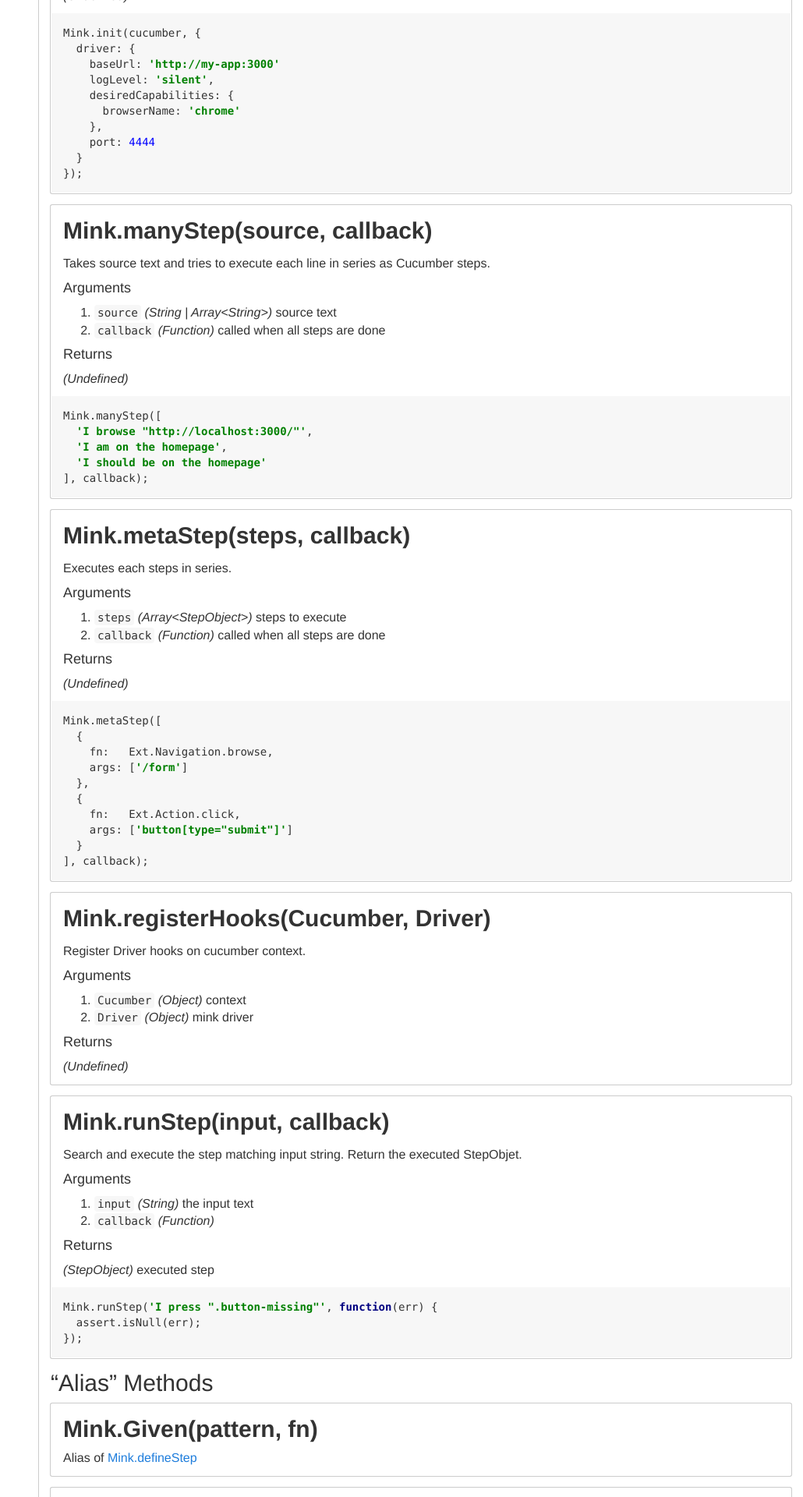
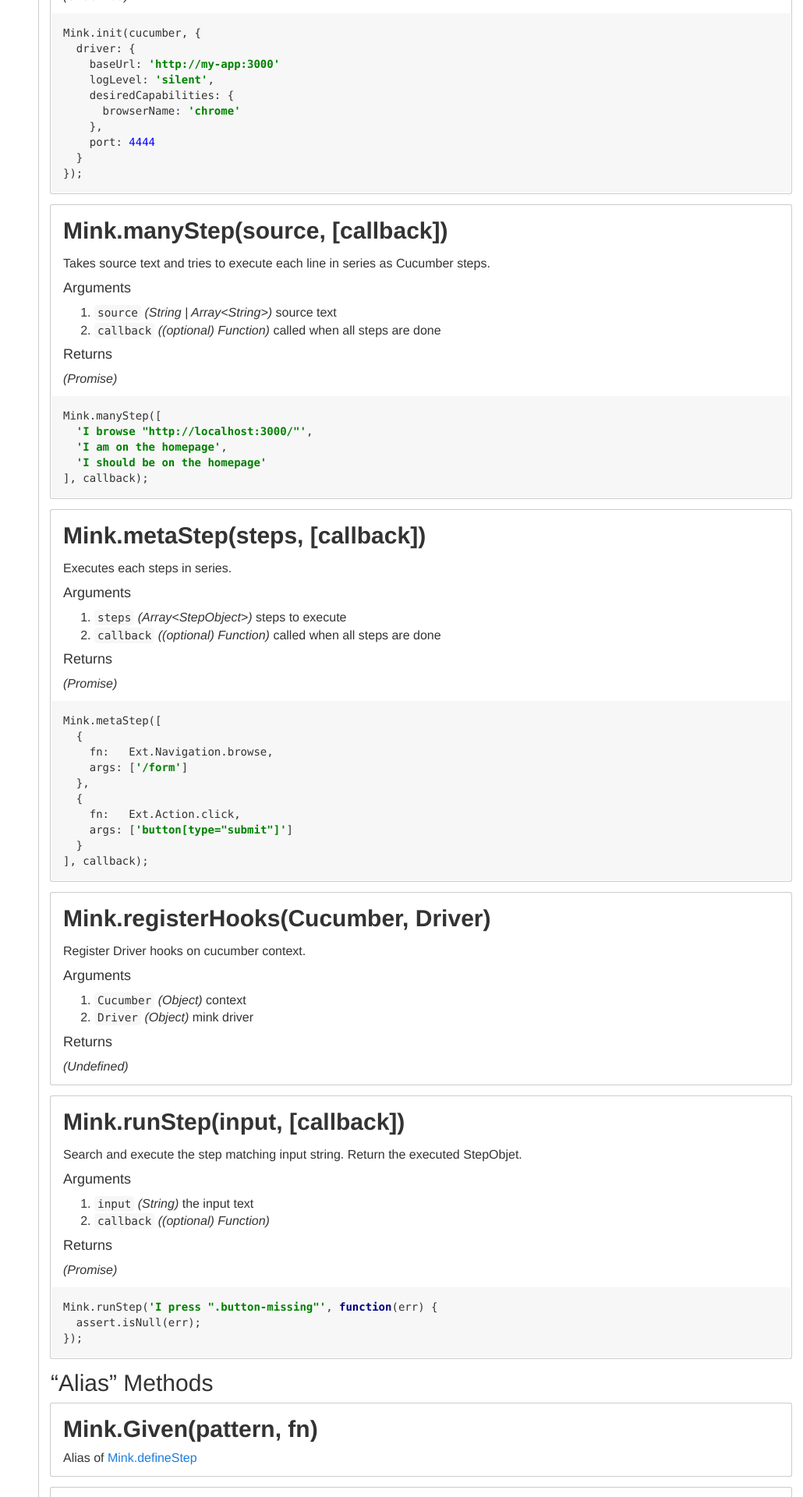
Before and after one commit to arnaud-dezandee/cucumber-mink, a Jekyll site: the page built from api/index.html, in a window 1280 px wide. Shown: the part 995-2915 px from the top of the page at 78% size, without its empty margins (250-1280 px from the left). Built offline with Jekyll 4.4.1, drawn with Linux system fonts in a browser that asks for light colours; nearby versions of some CDN libraries.

Commit message:
docs(api): update api methods with promise

```diff
--- a/_data/api.yaml
+++ b/_data/api.yaml
@@ -60,7 +60,7 @@
       });
 
   - title: Mink.manyStep
-    signature: "Mink.manyStep(source, callback)"
+    signature: "Mink.manyStep(source, [callback])"
     description: |
       Takes source text and tries to execute each line in series as Cucumber steps.
     arguments:
@@ -68,10 +68,10 @@
         type: String | Array<String>
         description: source text
       - name: callback
-        type: Function
+        type: (optional) Function
         description: called when all steps are done
     returns:
-      type: Undefined
+      type: Promise
     example: |
       Mink.manyStep([
         'I browse "http://localhost:3000/"',
@@ -80,7 +80,7 @@
       ], callback);
 
   - title: Mink.metaStep
-    signature: "Mink.metaStep(steps, callback)"
+    signature: "Mink.metaStep(steps, [callback])"
     description: |
       Executes each steps in series.
     arguments:
@@ -88,10 +88,10 @@
         type: Array<StepObject>
         description: steps to execute
       - name: callback
-        type: Function
+        type: (optional) Function
         description: called when all steps are done
     returns:
-      type: Undefined
+      type: Promise
     example: |
       Mink.metaStep([
         {
@@ -119,7 +119,7 @@
       type: Undefined
 
   - title: Mink.runStep
-    signature: "Mink.runStep(input, callback)"
+    signature: "Mink.runStep(input, [callback])"
     description: |
       Search and execute the step matching input string. Return the executed StepObjet.
     arguments:
@@ -127,10 +127,9 @@
         type: String
         description: the input text
       - name: callback
-        type: Function
+        type: (optional) Function
     returns:
-      type: StepObject
-      description: executed step
+      type: Promise
     example: |
       Mink.runStep('I press ".button-missing"', function(err) {
         assert.isNull(err);
```
